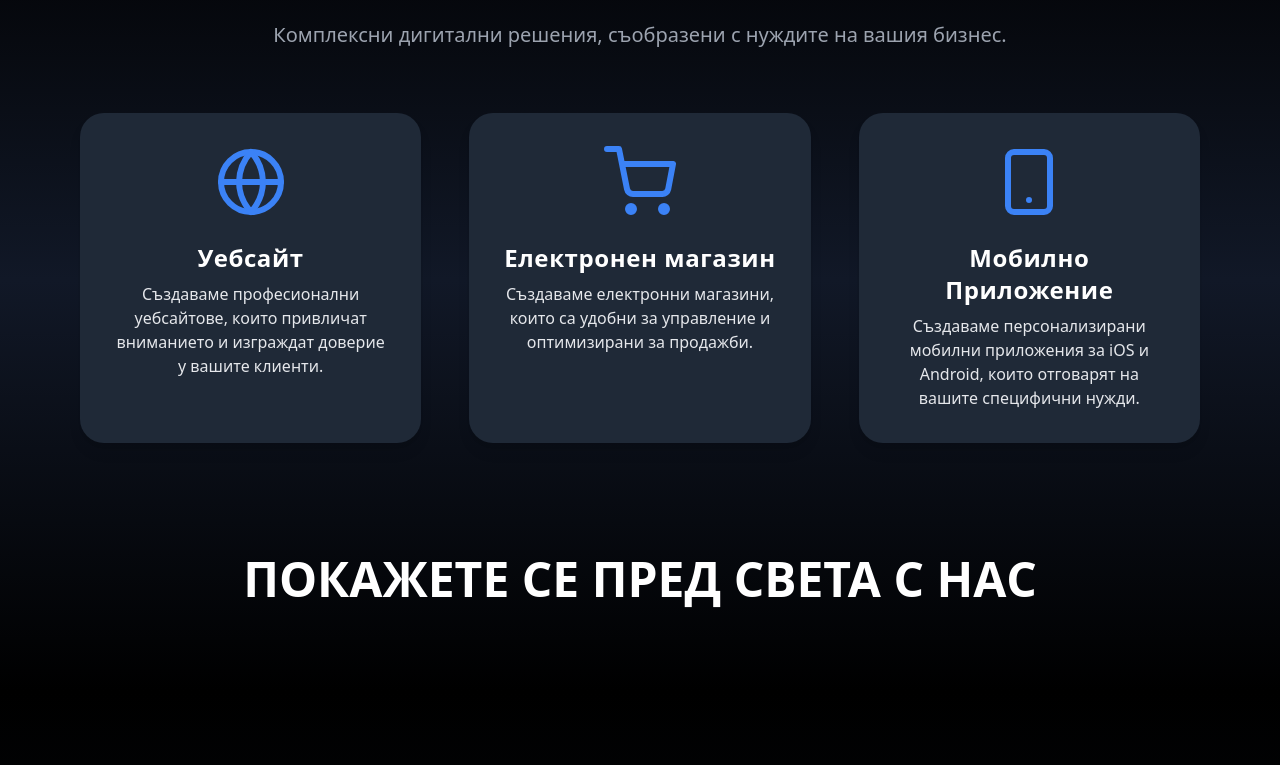
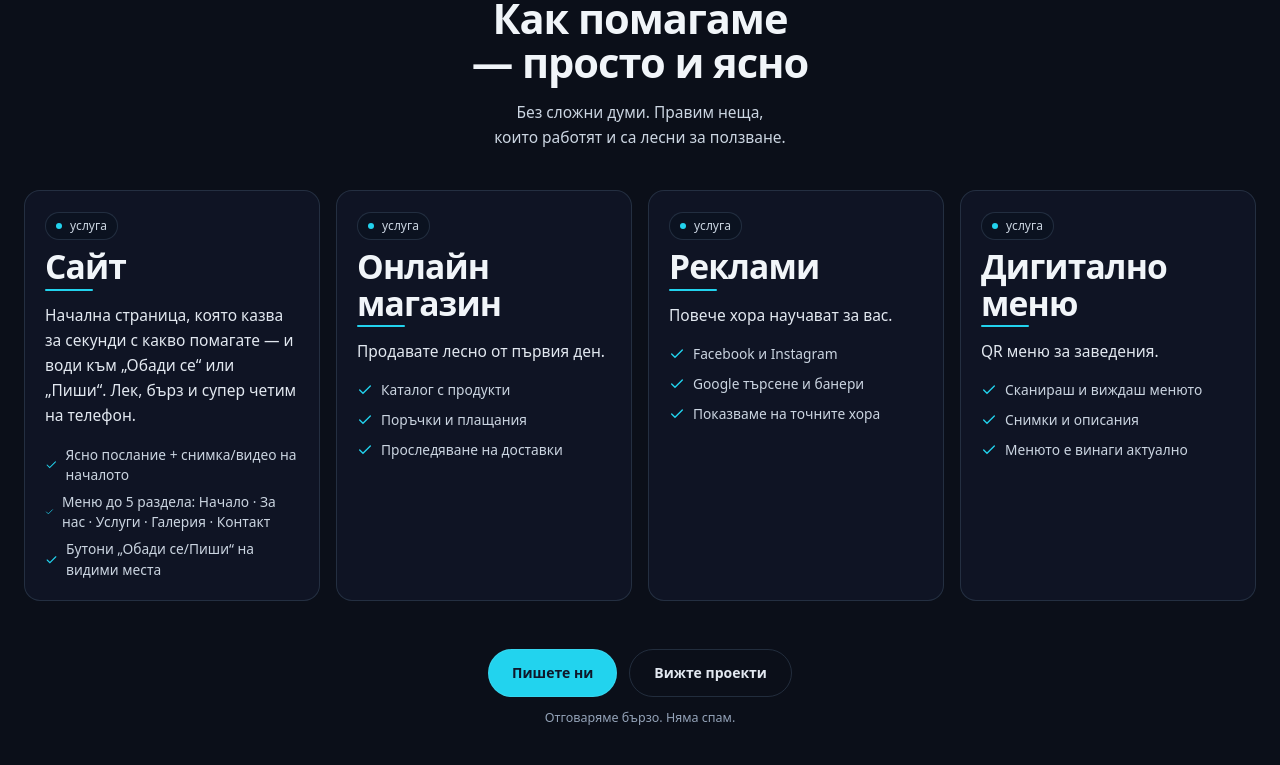
Before and after one commit to dzhanrafetov/Rafetov, a React (Vite) app: page / in a window 1280 px wide. Shown: the part 1066-1831 px from the top of the page. Built offline with nearby package versions, Linux system fonts and the light colour scheme.

Commit message:
Initial commit

```diff
--- a/src/pages/Services.tsx
+++ b/src/pages/Services.tsx
@@ -1,116 +1,149 @@
-import { motion } from 'framer-motion';
-import { FiGlobe, FiSmartphone, FiShoppingCart } from 'react-icons/fi';
+import { motion } from "framer-motion";
+import { Link as ScrollLink } from "react-scroll";
 
-const servicesData = [
+const fade = {
+  hidden: { opacity: 0, y: 10 },
+  show: (i = 0) => ({
+    opacity: 1, y: 0,
+    transition: { duration: 0.45, delay: 0.06 * i, ease: [0.22, 1, 0.36, 1] }
+  }),
+};
+
+export default function SectionServicesPlainSpeak() {
+  return (
+    <section
+      id="services"
+      className="relative isolate overflow-hidden text-slate-200"
+      style={
         {
-    id: 1,
-    icon: FiGlobe,
-    title: 'Уебсайт',
-    description: 'Създаваме професионални уебсайтове, които привличат вниманието и изграждат доверие у вашите клиенти.',
-    iconColor: 'text-blue-500',
-    gradient: 'from-blue-500 to-indigo-600',
+          backgroundColor: "#0b0f19",
+          ["--accent"]: "#22D3EE",
+          ["--hairline"]: "#1f2937",
+        } as React.CSSProperties
+      }
+    >
+      {/* hairline top */}
+      <div aria-hidden className="absolute inset-x-0 top-0 h-px" style={{ backgroundColor: "var(--hairline)" }} />
+
+      <div className="relative mx-auto max-w-7xl px-5 py-16 sm:px-6 sm:py-24">
+        {/* Header */}
+        <motion.div variants={fade} initial="hidden" animate="show" className="text-center">
+          <div className="mx-auto mb-3 w-fit text-[12.5px] uppercase tracking-[0.18em] text-slate-400">
+            услуги
+          </div>
+          <h2 className="balance mx-auto max-w-[26ch] text-[clamp(1.9rem,5.8vw,2.6rem)] font-extrabold leading-[1.06] tracking-tight text-slate-100">
+            Как помагаме — просто и ясно
+          </h2>
+          <p className="balance mx-auto mt-4 max-w-[50ch] text-[15.5px] leading-relaxed text-slate-300">
+            Без сложни думи. Правим неща, които работят и са лесни за ползване.
+          </p>
+        </motion.div>
+
+        {/* Cards */}
+        <div className="mt-9 grid grid-cols-1 gap-4 sm:mt-10 sm:grid-cols-2 lg:grid-cols-4">
+          {[
+            {
+              k: "site",
+              title: "Сайт",
+              // НОВ, по-силен текст за „Сайт“
+              text:
+                "Начална страница, която казва за секунди с какво помагате — и води към „Обади се“ или „Пиши“. " +
+                "Лек, бърз и супер четим на телефон.",
+              points: [
+                "Ясно послание + снимка/видео на началото",
+                "Меню до 5 раздела: Начало · За нас · Услуги · Галерия · Контакт",
+                "Бутони „Обади се/Пиши“ на видими места",
+              ],
             },
             {
-    id: 2,
-    icon: FiShoppingCart,
-    title: 'Електронен магазин',
-    description: 'Създаваме електронни магазини, които са удобни за управление и оптимизирани за продажби.',
-    iconColor: 'text-blue-500',
-    gradient: 'from-blue-500 to-indigo-600',
+              k: "shop",
+              title: "Онлайн магазин",
+              text: "Продавате лесно от първия ден.",
+              points: ["Каталог с продукти", "Поръчки и плащания", "Проследяване на доставки"],
             },
             {
-    id: 3,
-    icon: FiSmartphone,
-    title: 'Мобилнo Приложениe',
-    description: 'Създаваме персонализирани мобилни приложения за iOS и Android, които отговарят на вашите специфични нужди.',
-    iconColor: 'text-blue-500',
-    gradient: 'from-blue-500 to-indigo-600',
+              k: "ads",
+              title: "Реклами",
+              text: "Повече хора научават за вас.",
+              points: ["Facebook и Instagram", "Google търсене и банери", "Показваме на точните хора"],
             },
-];
-
-const ServiceCard = ({ icon: Icon, title, description, iconColor }) => (
-  <motion.div
-
-    className="group relative p-6 md:p-8 bg-gray-800 rounded-3xl shadow-lg transition-transform transform hover:scale-[1.02] hover:shadow-xl border border-transparent"
-    // //  className="group relative p-6 md:p-8 bg-gradient-to-r from-gray-800 to-gray-900 rounded-3xl shadow-lg transition-transform transform hover:scale-[1.02] hover:shadow-xl border border-transparent"
-    // div className="group relative p-6 md:p-8 bg-gradient-to-r from-gray-800 to-gray-900 rounded-3xl shadow-lg transition-transform transform hover:scale-[1.02] hover:shadow-xl border border-transparent"
-
-    initial={{ opacity: 0, y: 20 }}
-    whileInView={{ opacity: 1, y: 0 }}
-    transition={{ duration: 0.5 }}
-    viewport={{ once: true }}
+            {
+              k: "menu",
+              title: "Дигитално меню",
+              text: "QR меню за заведения.",
+              points: ["Сканираш и виждаш менюто", "Снимки и описания", "Менюто е винаги актуално"],
+            },
+          ].map((c, i) => (
+            <motion.article
+              key={c.k}
+              variants={fade}
+              initial="hidden"
+              animate="show"
+              custom={i + 1}
+              className="rounded-2xl border border-slate-700/60 bg-[#0f1424] p-5"
             >
-    {/* Icon */}
-    <div className="flex items-center justify-center mb-6 relative">
-      <Icon className={`text-6xl md:text-7xl ${iconColor} relative z-10`} />
+              {/* малък таг */}
+              <div className="inline-flex items-center gap-2 rounded-full border border-slate-700/60 bg-[#0b1220] px-2.5 py-1 text-[12px] text-slate-300">
+                <span className="h-1.5 w-1.5 rounded-full" style={{ backgroundColor: "var(--accent)" }} />
+                услуга
               </div>
 
-    {/* Gradient Title */}
-    <h3 className="text-2xl font-semibold text-white mb-2 tracking-wide">
-      {title}
+              {/* ГОЛЯМО име на услуга + тънък акцент */}
+              <h3 className="mt-2 text-[clamp(1.5rem,3vw,2.1rem)] font-extrabold leading-[1.08] tracking-tight text-slate-100">
+                {c.title}
               </h3>
+              <div aria-hidden className="mt-1 h-[2px] w-12 rounded-full" style={{ backgroundColor: "var(--accent)" }} />
 
-    {/* Description */}
-    <p className="text-gray-200 leading-relaxed text-sm md:text-base">
-      {description}
-    </p>
+              <p className="mt-3 text-[15.5px] leading-relaxed text-slate-200">{c.text}</p>
 
-    {/* Hover Border Highlight */}
-    <div
-      className={`absolute inset-0 rounded-3xl border border-transparent group-hover:border-cyan-300/50 transition duration-500`}
-    ></div>
-  </motion.div>
-);
-
-const Services = () => (
-
-  <div  id="services" className="min-h-screen bg-gradient-to-b from-black via-gray-900 to-black text-white py-16 px-8 sm:px-20 ">
-    {/* Page Header */}
-    <header className="text-center mb-16">
-      <motion.h1
-        className="text-5xl sm:text-6xl md:text-7xl font-extrabold tracking-wide bg-gradient-to-r from-teal-400 to-purple-500 bg-clip-text text-transparent"
-        initial={{ opacity: 0 }}
-        animate={{ opacity: 1 }}
-        transition={{ duration: 0.8 }}
-      >
-        УСЛУГИ
-      </motion.h1>
-      <motion.p
-        className="text-lg sm:text-xl text-gray-400 mt-4 max-w-3xl mx-auto"
-        initial={{ opacity: 0 }}
-        animate={{ opacity: 1 }}
-        transition={{ delay: 0.2, duration: 0.8 }}
-      >
-        Комплексни дигитални решения, съобразени с нуждите на вашия бизнес.
-      </motion.p>
-    </header>
-
-    {/* Services Grid */}
-    <section className="grid grid-cols-1 md:grid-cols-3 gap-8 md:gap-12 text-center">
-      {servicesData.map((service) => (
-        <ServiceCard
-          key={service.id}
-          icon={service.icon}
-          title={service.title}
-          description={service.description}
-          iconColor={service.iconColor}
-        // gradient={service.gradient}
-        />
+              <ul className="mt-4 space-y-1.5 text-[13.75px] text-slate-300">
+                {c.points.map((p) => (
+                  <li key={p} className="inline-flex items-center gap-2">
+                    <svg viewBox="0 0 24 24" className="h-4 w-4 text-[var(--accent)]" aria-hidden>
+                      <path d="M20 6L9 17l-5-5" fill="none" stroke="currentColor" strokeWidth="2" strokeLinecap="round" />
+                    </svg>
+                    {p}
+                  </li>
                 ))}
-    </section>
-    {/* CTA Section */}
-    <section className="text-center mt-28">
-      <motion.h2
-        className="text-4xl sm:text-5xl font-bold text-white mb-6"
-        initial={{ opacity: 0, scale: 0.9 }}
-        animate={{ opacity: 1, scale: 1 }}
-        transition={{ duration: 0.6 }}
-      >
-        ПОКАЖЕТЕ СЕ ПРЕД СВЕТА С НАС
-      </motion.h2>
-    </section>
+              </ul>
+            </motion.article>
+          ))}
         </div>
 
+        {/* Section CTA (без цени, ясни действия) */}
+        <motion.div variants={fade} initial="hidden" animate="show" custom={6} className="mt-10 text-center sm:mt-12">
+          <div className="flex flex-col items-center justify-center gap-3 sm:flex-row">
+            <ScrollLink
+              to="contact"
+              smooth
+              duration={220}
+              offset={-70}
+              className="inline-flex h-12 items-center justify-center rounded-full bg-[var(--accent)] px-6 text-sm font-semibold text-slate-900 ring-1 ring-inset ring-slate-200/10 hover:opacity-95 focus:outline-none focus-visible:ring-2 focus-visible:ring-[var(--accent)]/40 cursor-pointer"
+              aria-label="Пишете ни"
+            >
+              Пишете ни
+            </ScrollLink>
+            <ScrollLink
+              to="work"
+              smooth
+              duration={220}
+              offset={-70}
+              className="inline-flex h-12 items-center justify-center rounded-full border border-slate-700/60 px-6 text-sm font-semibold text-slate-200 hover:bg-[#101626] focus:outline-none focus-visible:ring-2 focus-visible:ring-slate-500/40 cursor-pointer"
+              aria-label="Вижте проекти"
+            >
+              Вижте проекти
+            </ScrollLink>
+          </div>
+          <div className="mt-3 text-[12.5px] text-slate-400">Отговаряме бързо. Няма спам.</div>
+        </motion.div>
+      </div>
+
+      {/* hairline bottom */}
+      <div aria-hidden className="absolute inset-x-0 bottom-0 h-px" style={{ backgroundColor: "var(--hairline)" }} />
+
+      <style>{`
+        .balance { text-wrap: balance }
+      `}</style>
+    </section>
   );
-
-export default Services;
+}
```
Lines whose indentation alone changed are shown as unchanged.
